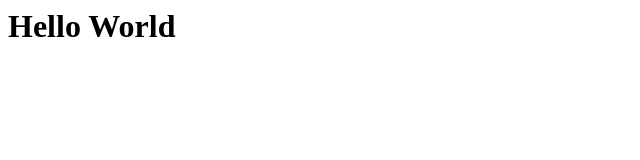
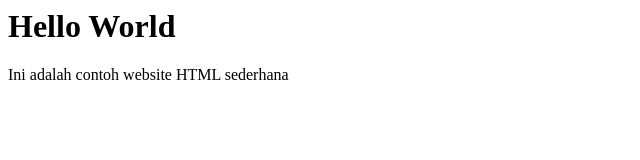
Before and after one commit to dayuariefin12/web-sederhana, a plain HTML site: page index.html in a window 1280 px wide. Shown: the whole page, without its empty margins (0-640 px from the left). Drawn offline with Linux system fonts and the light colour scheme.

Commit message:
Menambahkan paragraf

```diff
--- a/index.html
+++ b/index.html
@@ -4,5 +4,6 @@
   </head>
   <body>
     <h1>Hello World</h1>
+    <p>Ini adalah contoh website HTML sederhana</p>
   </body>
 </htmL>
```
